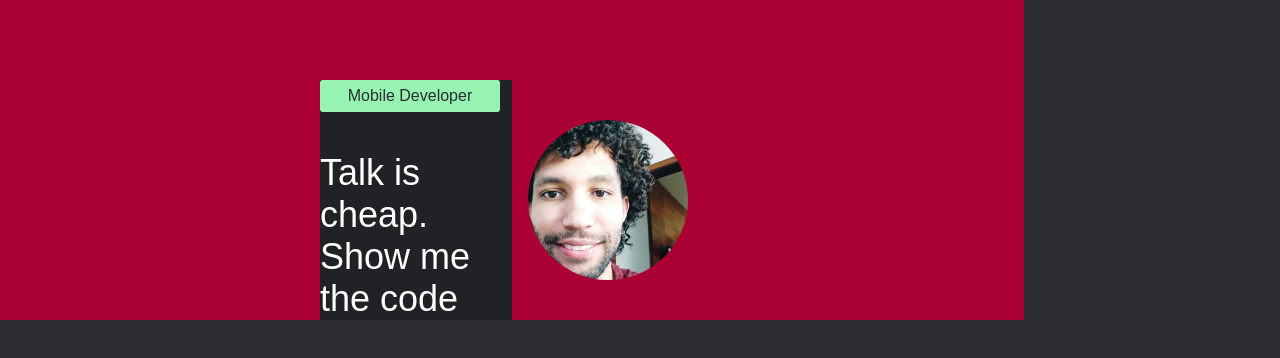
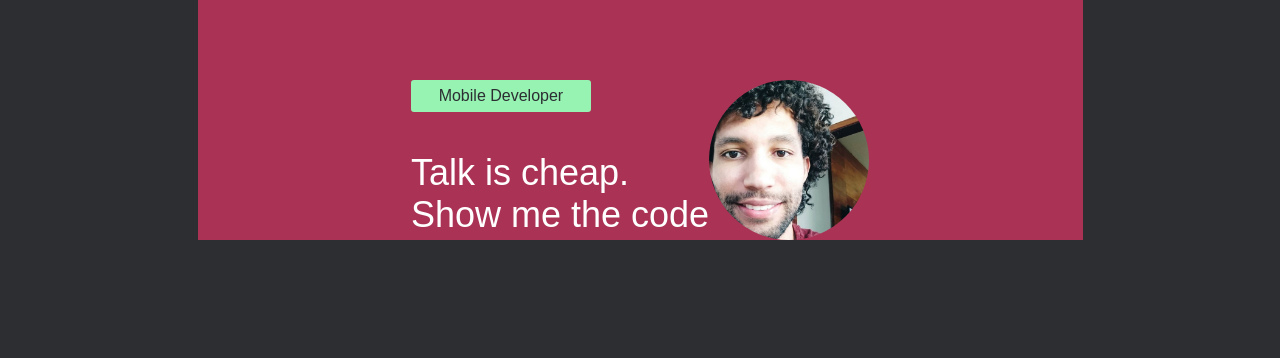
Before and after one commit to renankanu/kanu-portifolio, a Next.js app: page /PortHome in a window 1280 px wide. Shown: the top 358 px of the page. Built offline with nearby package versions, Linux system fonts and the light colour scheme.

Commit message:
Refactor Header

```diff
--- a/src/components/Header/styles.ts
+++ b/src/components/Header/styles.ts
@@ -3,6 +3,7 @@ import defaultTheme from '../../styles/theme'
 
 export const Wrapper = styled.div`
   position: fixed;
+  background: #2d2e32;
   width: 100%;
   padding-bottom: 10px;
   box-shadow: 0 6px 31px -2px rgba(0, 0, 0, 0.1);
--- a/src/components/Intro/style.ts
+++ b/src/components/Intro/style.ts
@@ -2,23 +2,24 @@ import styled from 'styled-components'
 import defaultTheme from '../../styles/theme'
 
 export const Container = styled.div`
-  max-width: 1024px;
-  background: #a03;
-  padding: 5rem 20rem 0rem 20rem;
+  display: block;
+  max-width: 885px;
+  background: #a35;
+  margin-right: auto;
+  margin-left: auto;
+  padding-top: 80px;
+  padding-right: 10px;
+  padding-left: 10px;
+  -webkit-box-orient: vertical;
+  -webkit-box-direction: normal;
   display: flex;
 `
 
 export const ContainerIntroDesc = styled.div`
-  width: 100%;
-  background: ${({ theme }) => theme.menu};
   color: ${({ theme }) => theme.white};
-  display: flex;
-  flex-direction: column;
-  justify-content: center;
 `
 
 export const ContainerIntroImage = styled.div`
-  width: 100%;
   display: flex;
   align-items: center;
   justify-content: center;
```
